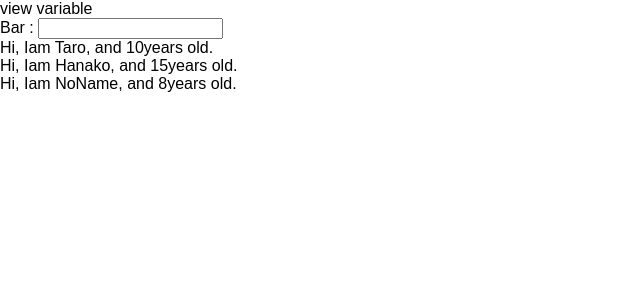
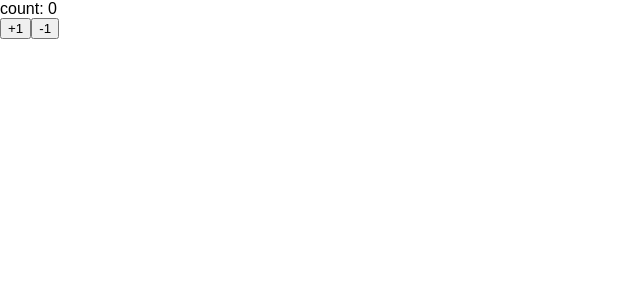
Before and after one commit to reoper/udemy-react-redux-crud-application, a React (Create React App) app: page / in a window 1280 px wide. Shown: the top 300 px of the page, without its empty margins (0-640 px from the left). Built offline with nearby package versions, Linux system fonts and the light colour scheme.

Commit message:
learn state

```diff
--- a/src/App.js
+++ b/src/App.js
@@ -1,47 +1,38 @@
 import React, { Component } from 'react';
-import PropTypes from 'prop-types';
 
-// クラスコンポーネント
-class App extends Component {
+const App = () => {
+  return (<Counter></Counter>)
+}
+
+class Counter extends Component {
+  constructor(props) {
+    super(props);
+
+    this.state = {
+      count: 0,
+    }
+  }
+
+  handlePlus = () => {
+    this.setState({
+      count: this.state.count+1,
+    })
+  }
+  handleMinus = () => {
+    this.setState({
+      count: this.state.count-1,
+    })
+  }
+
   render() {
-    const profiles = [
-      { name: 'Taro', age: 10},
-      { name: 'Hanako', age: 15},
-      { name: 'NoName', age: 8}
-    ]
-
-    const greeting = 'view variable';
-    const dom = <div className="foo">{greeting}</div>
-
-    const users = profiles.map((profile, index) => {
-      return <User name={profile.name} age={profile.age} key={index}  />;
-    });
-
     return (
-        <React.Fragment>
-          {dom}
-          <label htmlFor="bar">Bar : </label>
-          <input type="text" name="bar" id="bar"
-            onClick={ () => alert('message') }
-            onChange={ () => console.log('text changed')}
-          />
-
-          {users}
-        </React.Fragment>
+      <React.Fragment>
+        <div>count: {this.state.count}</div>
+        <button onClick={this.handlePlus}>+1</button>
+        <button onClick={this.handleMinus}>-1</button>
+      </React.Fragment>
     );
   }
 }
 
-// functionalコンポーネント
-const User = (props) => {
-  return <div>Hi, Iam {props.name}, and {props.age}years old.</div>;
-}
-
-// prop-types
-User.propTypes = {
-  name: PropTypes.string.isRequired,
-  age: PropTypes.number.isRequired,
-}
-
-
 export default App;
```
